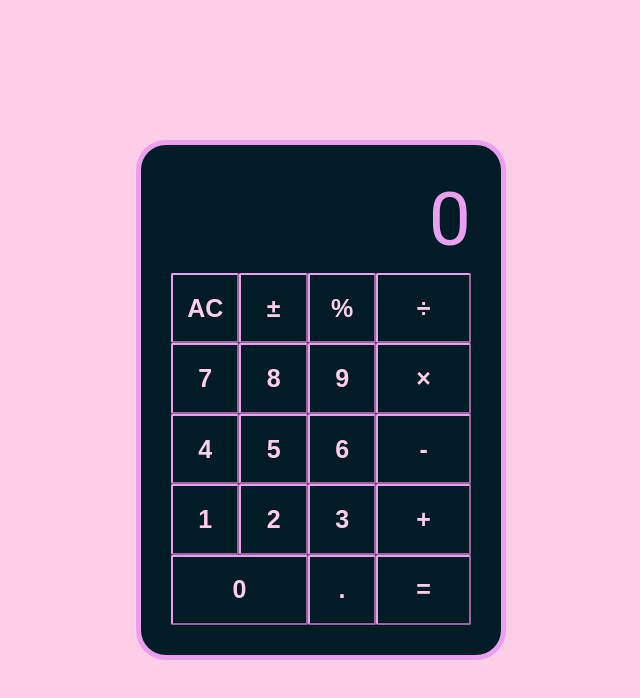
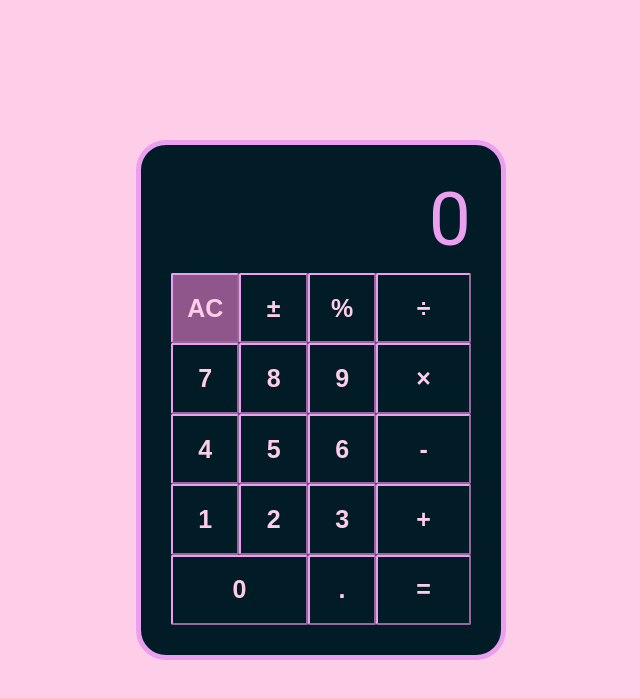
Before and after one commit to everett-moore/calculator, a plain HTML site: page index.html in a window 1280 px wide. In both pictures the pointer is over the button "AC". Shown: the whole page, without its empty margins (319-959 px from the left). Drawn offline with Linux system fonts and the light colour scheme.

Commit message:
Add hover effect for buttons

```diff
--- a/styles.css
+++ b/styles.css
@@ -44,6 +44,10 @@ button {
   font-weight: bold;
 }
 
+button:hover {
+  background-color: #8f568c;
+}
+
 #grow {
   flex: 2.3;
 }
```
